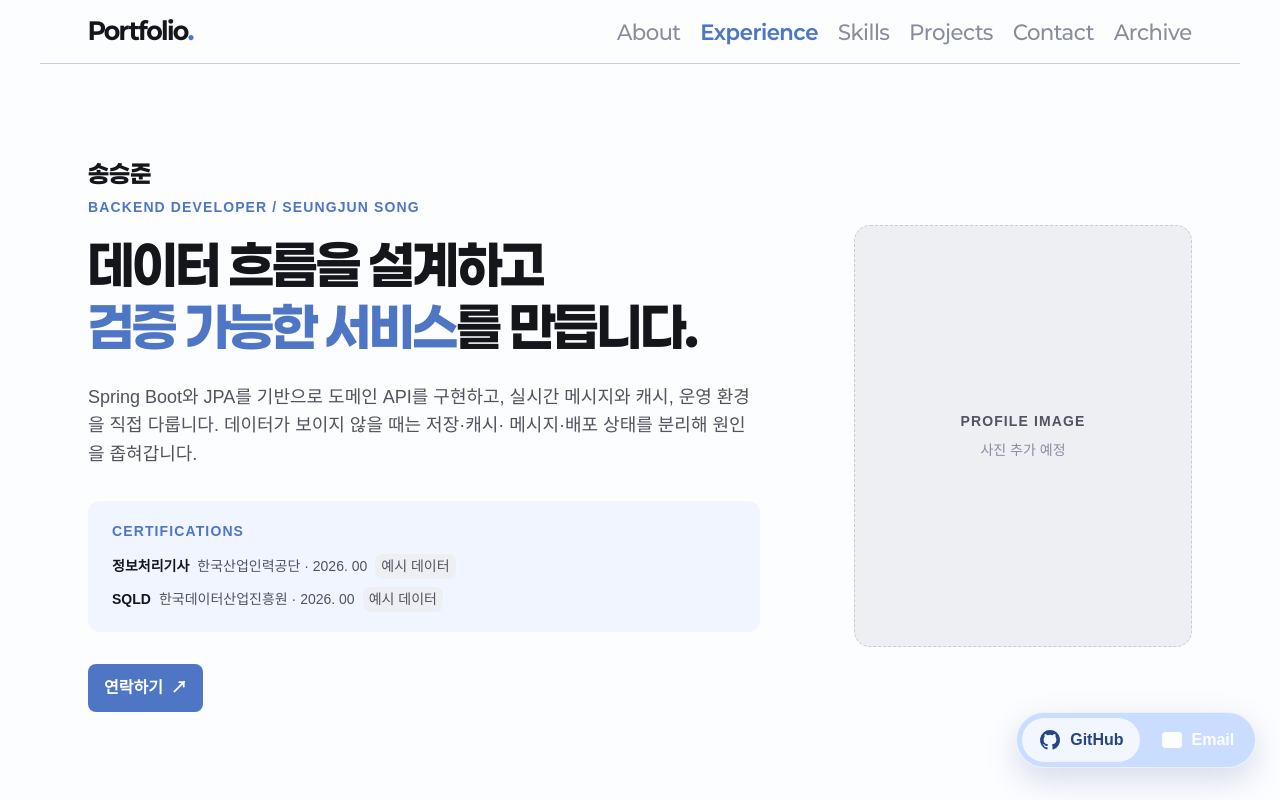
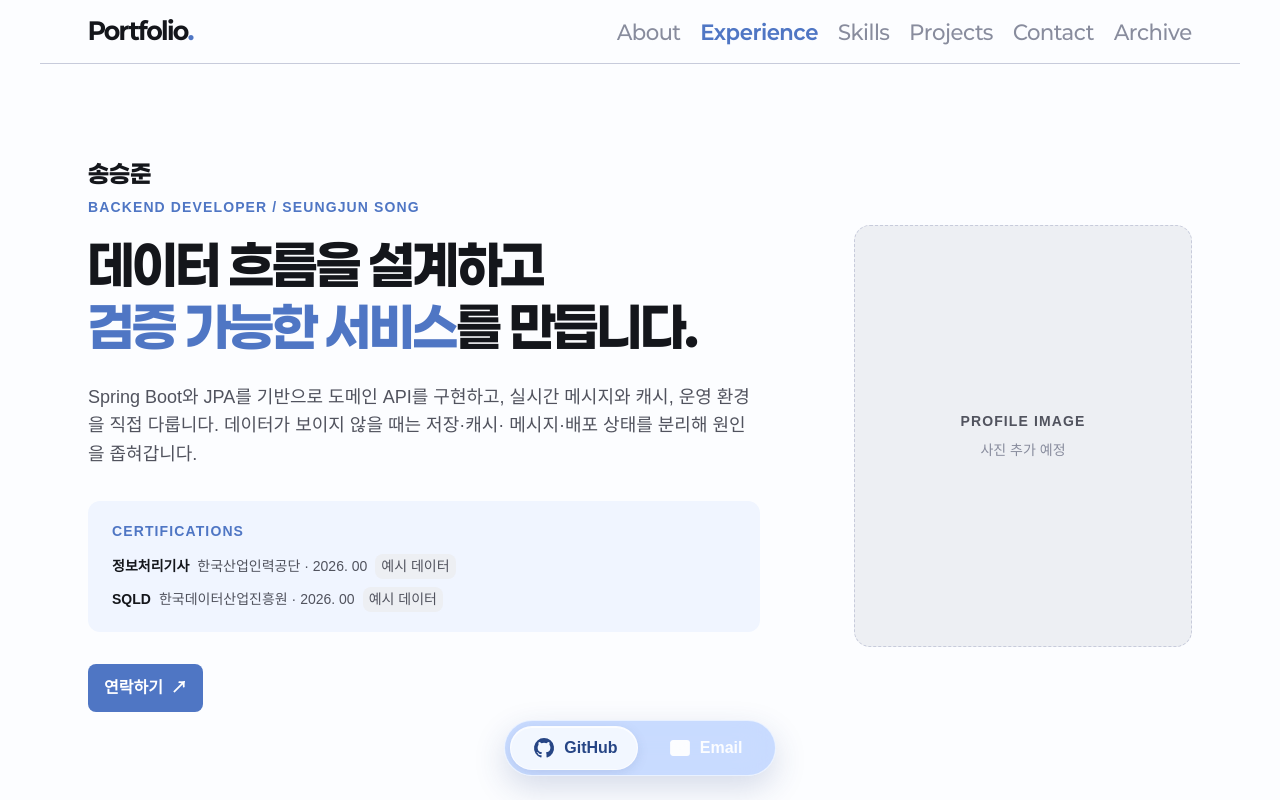
Before and after one commit to SeungJunS0ng/portfolio-site, a React (Vite) app: page / in a window 1280 px wide. Shown: the top 800 px of the page. Built offline with nearby package versions, Linux system fonts and the light colour scheme; no server answers; a web font is replaced by a local one.

Commit message:
feat: 중앙 glass 연락처 선택 애니메이션 적용
- Home 화면 하단 중앙에 빠른 연락처 바를 배치

- GitHub와 Email 선택 시 glass capsule이 좌우로 부드럽게 이동

- 선택 상태의 색상 전환과 aria-current 접근성 정보 추가

```diff
--- a/src/components/common/FloatingContact/FloatingContact.module.css
+++ b/src/components/common/FloatingContact/FloatingContact.module.css
@@ -1,8 +1,11 @@
-.floating { position: fixed; right: 1.5rem; bottom: 2rem; z-index: 5; display: flex; gap: 0.25rem; padding: 0.3rem; background: color-mix(in srgb, var(--blue-300) 65%, transparent); border: 1px solid #ffffff99; border-radius: var(--radius-pill); box-shadow: 0 0.75rem 2rem #2645852e; backdrop-filter: blur(14px) saturate(140%); }
-.floating a { display: inline-flex; align-items: center; gap: 0.5rem; min-height: 2.75rem; padding: 0 1rem; border-radius: var(--radius-pill); color: var(--blue-900); font: var(--font-body2); font-weight: 700; text-decoration: none; transition: transform 0.2s, background 0.2s; }
-.floating a:hover { transform: translateY(-0.125rem); }
-.github { background: color-mix(in srgb, var(--gray-0) 78%, transparent); }
+.floating { position: fixed; bottom: 1.5rem; left: 50%; z-index: 5; display: grid; grid-template-columns: 1fr 1fr; width: min(17rem, calc(100% - 2rem)); padding: 0.3rem; overflow: hidden; transform: translateX(-50%); background: color-mix(in srgb, var(--blue-300) 68%, transparent); border: 1px solid #ffffff99; border-radius: var(--radius-pill); box-shadow: 0 0.75rem 2rem #2645852e; backdrop-filter: blur(18px) saturate(150%); }
+.indicator { position: absolute; inset: 0.3rem auto 0.3rem 0.3rem; width: calc(50% - 0.45rem); border: 1px solid #ffffffb3; border-radius: var(--radius-pill); background: color-mix(in srgb, var(--gray-0) 82%, transparent); box-shadow: inset 0 1px #ffffffcc, 0 0.2rem 0.7rem #2645851f; transition: transform 0.38s cubic-bezier(0.22, 1, 0.36, 1); }
+.emailActive .indicator { transform: translateX(calc(100% + 0.3rem)); }
+.floating a { position: relative; z-index: 1; display: inline-flex; align-items: center; justify-content: center; gap: 0.5rem; min-height: 2.75rem; color: var(--blue-900); border-radius: var(--radius-pill); font: var(--font-body2); font-weight: 700; text-decoration: none; transition: color 0.25s, transform 0.25s; }
+.floating a:hover { transform: translateY(-0.08rem); }
 .email { color: var(--gray-0) !important; }
+.emailActive .github { color: var(--gray-0); }
+.emailActive .email { color: var(--blue-900) !important; }
 .floating svg { width: 1.5rem; height: 1.5rem; fill: currentColor; }
 .email svg { stroke: currentColor; stroke-width: 1.8; }
-@media (max-width: 720px) { .floating { right: 1rem; bottom: 1rem; } .floating a { min-height: 2.5rem; padding: 0 0.75rem; } }
+@media (max-width: 720px) { .floating { bottom: 1rem; } .floating a { min-height: 2.5rem; font-size: 0.875rem; } }
--- a/src/components/common/FloatingContact/FloatingContact.tsx
+++ b/src/components/common/FloatingContact/FloatingContact.tsx
@@ -1,20 +1,34 @@
+import { useState } from "react";
 import styles from "./FloatingContact.module.css";
 
 export function FloatingContact() {
+  const [activeLink, setActiveLink] = useState<"github" | "email">("github");
+
   return (
-    <aside className={styles.floating} aria-label="빠른 연락처">
+    <aside
+      className={`${styles.floating} ${activeLink === "email" ? styles.emailActive : ""}`}
+      aria-label="빠른 연락처"
+    >
+      <span className={styles.indicator} aria-hidden="true" />
       <a
         className={styles.github}
         href="https://github.com/SeungJunS0ng"
         target="_blank"
         rel="noreferrer"
+        aria-current={activeLink === "github" ? "true" : undefined}
+        onClick={() => setActiveLink("github")}
       >
         <svg viewBox="0 0 24 24" aria-hidden="true">
           <path d="M12 2a10 10 0 0 0-3.16 19.49c.5.09.68-.22.68-.48v-1.86c-2.78.6-3.37-1.18-3.37-1.18-.45-1.16-1.11-1.47-1.11-1.47-.91-.62.07-.61.07-.61 1 .07 1.53 1.03 1.53 1.03.89 1.53 2.34 1.09 2.91.83.09-.65.35-1.09.64-1.34-2.22-.25-4.56-1.11-4.56-4.94 0-1.09.39-1.98 1.03-2.68-.1-.25-.45-1.27.1-2.65 0 0 .84-.27 2.75 1.02a9.58 9.58 0 0 1 5 0c1.91-1.29 2.75-1.02 2.75-1.02.55 1.38.2 2.4.1 2.65.64.7 1.03 1.59 1.03 2.68 0 3.84-2.34 4.69-4.57 4.94.36.31.68.92.68 1.85v2.75c0 .27.18.58.69.48A10 10 0 0 0 12 2Z" />
         </svg>
         GitHub
       </a>
-      <a className={styles.email} href="mailto:john091122@naver.com">
+      <a
+        className={styles.email}
+        href="mailto:john091122@naver.com"
+        aria-current={activeLink === "email" ? "true" : undefined}
+        onClick={() => setActiveLink("email")}
+      >
         <svg viewBox="0 0 24 24" fill="none" aria-hidden="true">
           <rect x="3" y="5" width="18" height="14" rx="2" />
           <path d="m3 6 9 7 9-7" />
```
